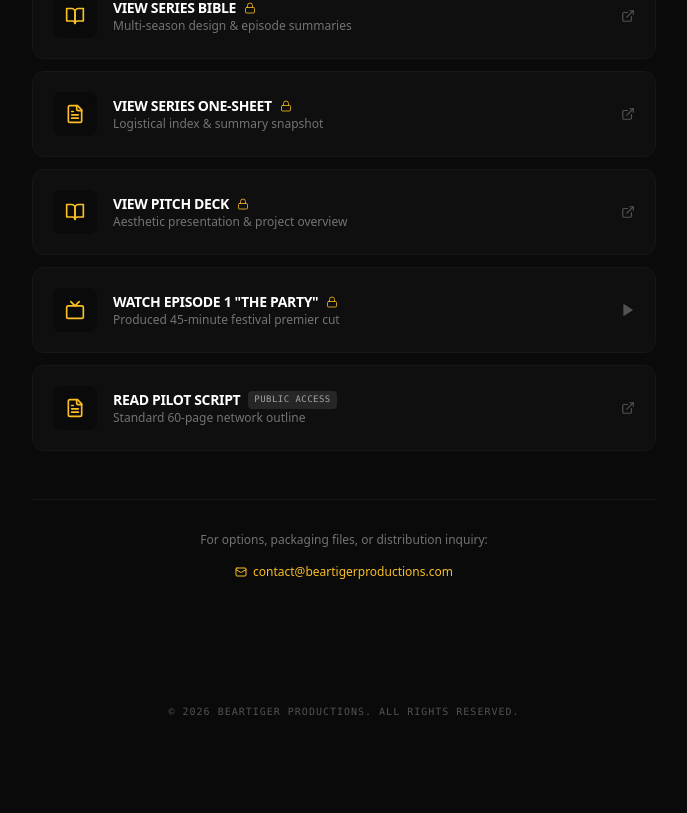
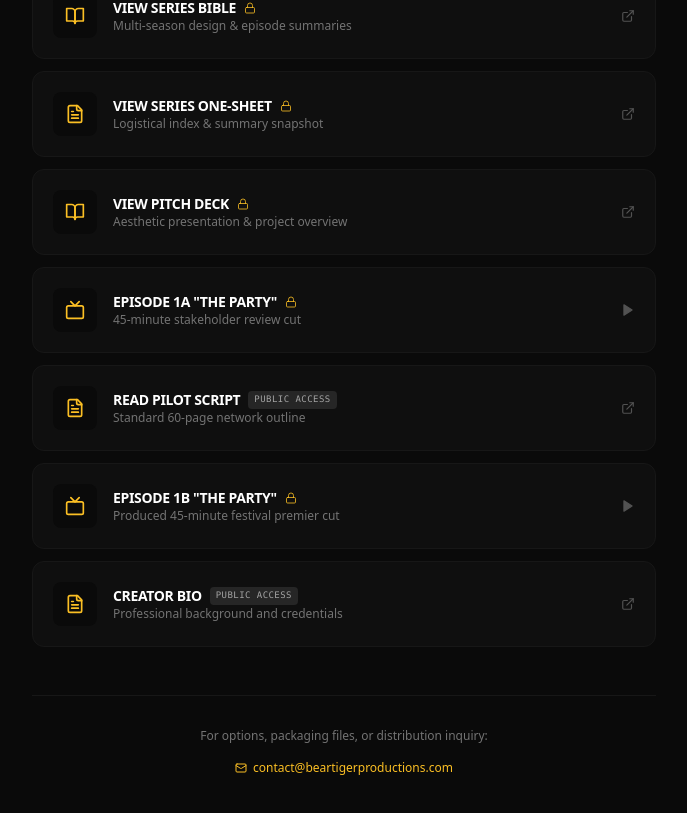
Before and after one commit to kaipaynter/undone-screening-room-v2, a React (Vite) app: page / in a window 1280 px wide. Shown: the part 599-1412 px from the top of the page, without its empty margins (296-983 px from the left). Before the commit the page ends 1342 px from the top, so only its background shows below. Built offline with nearby package versions, Linux system fonts and the light colour scheme.

Commit message:
Updated sections

```diff
--- a/src/App.jsx
+++ b/src/App.jsx
@@ -17,7 +17,7 @@ import {
 
 export default function App() {
   // Modal view states for opening materials
-  const [activeDocument, setActiveDocument] = useState(null); // 'script', 'deck', 'onesheet', 'bible'
+  const [activeDocument, setActiveDocument] = useState(null); // 'script', 'deck', 'onesheet', 'bible', 'bio'
   const [activeVideo, setActiveVideo] = useState(null); // 'teaser', 'bts', 'ep1'
   const [deckPage, setDeckPage] = useState(0);
 
@@ -32,7 +32,6 @@ export default function App() {
 
   // BASE64 CONFIG PASSWORD:
   // "VU5ET05FMjAyNg==" decodes to "UNDONE2026"
-  // To change the password, encode your new password string to Base64 and replace this value.
   const ENCODED_PASS = "VU5ET05FMjAyNg==";
 
   // Hydrate lock state from browser session on mount
@@ -161,7 +160,6 @@ export default function App() {
           </div>
         </div>
 
-        { }
         {/* Executive Direct Link Tree Stack */}
         <div className="space-y-3">
 
@@ -176,7 +174,7 @@ export default function App() {
               </div>
               <div className="text-left">
                 <div className="flex items-center space-x-2">
-                  <h3 className="font-bold text-white text-sm tracking-tight uppercase">Watch Teaser Trailer</h3>
+                  <h3 className="font-bold text-white text-sm tracking-tight uppercase">2-minute promotional traile</h3>
                   <span className="text-[9px] font-mono bg-neutral-800 text-neutral-400 px-1.5 py-0.5 rounded uppercase tracking-wider">Public Access</span>
                 </div>
                 <p className="text-neutral-500 text-xs">Short dynamic mood conceptual piece</p>
@@ -185,7 +183,7 @@ export default function App() {
             <Play size={14} fill="currentColor" className="text-neutral-600 group-hover:text-amber-400 transition-colors" />
           </button>
 
-          {/* Link: BTS Trailer (UNLOCKED - PUBLIC) */}
+          {/* Link:  Interviews, concepts, and prep reels (UNLOCKED - PUBLIC) */}
           <button
             onClick={() => setActiveVideo('bts')}
             className="w-full p-5 rounded-xl bg-neutral-900/40 border border-neutral-900 hover:border-amber-500/30 hover:bg-neutral-900/80 transition-all flex items-center justify-between group"
@@ -196,7 +194,7 @@ export default function App() {
               </div>
               <div className="text-left">
                 <div className="flex items-center space-x-2">
-                  <h3 className="font-bold text-white text-sm tracking-tight uppercase">Watch Behind-The-Scenes</h3>
+                  <h3 className="font-bold text-white text-sm tracking-tight uppercase"> Interviews, concepts, and prep reels</h3>
                   <span className="text-[9px] font-mono bg-neutral-800 text-neutral-400 px-1.5 py-0.5 rounded uppercase tracking-wider">Public Access</span>
                 </div>
                 <p className="text-neutral-500 text-xs">Interviews, table reads, & concept prep reels</p>
@@ -277,7 +275,7 @@ export default function App() {
             <ExternalLink size={14} className="text-neutral-600 group-hover:text-amber-400 transition-colors" />
           </button>
 
-          {/* Link: Ep 1 Pilot Screener (LOCKED) */}
+          {/* Link: Episode 1A "The Party" Stakeholder Screener (LOCKED) */}
           <button
             onClick={() => handleProtectedAction('video', 'ep1')}
             className="w-full p-5 rounded-xl bg-neutral-900/40 border border-neutral-900 hover:border-amber-500/30 hover:bg-neutral-900/80 transition-all flex items-center justify-between group relative overflow-hidden"
@@ -288,14 +286,14 @@ export default function App() {
               </div>
               <div className="text-left">
                 <div className="flex items-center space-x-2">
-                  <h3 className="font-bold text-white text-sm tracking-tight uppercase">Watch Episode 1 "The Party"</h3>
+                  <h3 className="font-bold text-white text-sm tracking-tight uppercase">Episode 1A "The Party"</h3>
                   {isUnlocked ? (
                     <Unlock size={12} className="text-emerald-500" />
                   ) : (
                     <Lock size={12} className="text-amber-400/80" />
                   )}
                 </div>
-                <p className="text-neutral-500 text-xs">Produced 45-minute festival premier cut</p>
+                <p className="text-neutral-500 text-xs">45-minute stakeholder review cut</p>
               </div>
             </div>
             <Play size={14} fill="currentColor" className="text-neutral-600 group-hover:text-amber-400 transition-colors" />
@@ -316,6 +314,50 @@ export default function App() {
                   <span className="text-[9px] font-mono bg-neutral-800 text-neutral-400 px-1.5 py-0.5 rounded uppercase tracking-wider">Public Access</span>
                 </div>
                 <p className="text-neutral-500 text-xs">Standard 60-page network outline</p>
+              </div>
+            </div>
+            <ExternalLink size={14} className="text-neutral-600 group-hover:text-amber-400 transition-colors" />
+          </button>
+
+          {/* Link: Episode 1B "The Party" Festival Cut (LOCKED) */}
+          <button
+            onClick={() => handleProtectedAction('video', 'ep1b')}
+            className="w-full p-5 rounded-xl bg-neutral-900/40 border border-neutral-900 hover:border-amber-500/30 hover:bg-neutral-900/80 transition-all flex items-center justify-between group relative overflow-hidden"
+          >
+            <div className="flex items-center space-x-4">
+              <div className="p-3 rounded-lg bg-neutral-950 text-amber-400 group-hover:scale-105 transition-transform">
+                <Tv size={20} />
+              </div>
+              <div className="text-left">
+                <div className="flex items-center space-x-2">
+                  <h3 className="font-bold text-white text-sm tracking-tight uppercase">Episode 1B "The Party"</h3>
+                  {isUnlocked ? (
+                    <Unlock size={12} className="text-emerald-500" />
+                  ) : (
+                    <Lock size={12} className="text-amber-400/80" />
+                  )}
+                </div>
+                <p className="text-neutral-500 text-xs">Produced 45-minute festival premier cut</p>
+              </div>
+            </div>
+            <Play size={14} fill="currentColor" className="text-neutral-600 group-hover:text-amber-400 transition-colors" />
+          </button>
+
+          {/* Link: Creator Bio (UNLOCKED - PUBLIC) */}
+          <button
+            onClick={() => setActiveDocument('bio')}
+            className="w-full p-5 rounded-xl bg-neutral-900/40 border border-neutral-900 hover:border-amber-500/30 hover:bg-neutral-900/80 transition-all flex items-center justify-between group"
+          >
+            <div className="flex items-center space-x-4">
+              <div className="p-3 rounded-lg bg-neutral-950 text-amber-400 group-hover:scale-105 transition-transform">
+                <FileText size={20} />
+              </div>
+              <div className="text-left">
+                <div className="flex items-center space-x-2">
+                  <h3 className="font-bold text-white text-sm tracking-tight uppercase">Creator Bio</h3>
+                  <span className="text-[9px] font-mono bg-neutral-800 text-neutral-400 px-1.5 py-0.5 rounded uppercase tracking-wider">Public Access</span>
+                </div>
+                <p className="text-neutral-500 text-xs">Professional background and credentials</p>
               </div>
             </div>
             <ExternalLink size={14} className="text-neutral-600 group-hover:text-amber-400 transition-colors" />
@@ -358,13 +400,13 @@ export default function App() {
         © 2026 BEARTIGER PRODUCTIONS. All Rights Reserved.
       </footer>
 
-      {/* --- PASSWORD GATE LIGHTBOXPOPUP --- */}
+      {/* --- PASSWORD GATE LIGHTBOX POPUP --- */}
       {showPasswordModal && (
         <div className="fixed inset-0 z-50 bg-black/95 backdrop-blur-md flex items-center justify-center p-4">
           <div className="max-w-md w-full bg-neutral-900 border border-neutral-800 p-6 md:p-8 rounded-2xl space-y-6 shadow-2xl relative">
             <button
               onClick={handleClosePasswordModal}
-              className="absolute top-4 right-4 p-1 rounded-full text-neutral-500 hover:text-white hover:bg-neutral-800 transition-all"
+              className="absolute top-4 right-4 p-1 rounded-full text-neutral-500 hover:text-white hover:bg-neutral-880 transition-all"
             >
               <X size={16} />
             </button>
@@ -435,6 +477,7 @@ export default function App() {
                 {activeDocument === 'deck' && "INTERACTIVE DECK"}
                 {activeDocument === 'bible' && "SERIES BIBLE EXTRACT"}
                 {activeDocument === 'onesheet' && "EXECUTIVE SUMMARY"}
+                {activeDocument === 'bio' && "CREATOR BIO DOCUMENT"}
               </span>
               <button
                 onClick={() => setActiveDocument(null)}
@@ -550,6 +593,29 @@ export default function App() {
                   </div>
                 )}
 
+                {/* Creator Bio Document View */}
+                {activeDocument === 'bio' && (
+                  <div className="space-y-4 font-sans text-xs text-neutral-800">
+                    <h2 className="text-lg font-bold text-neutral-900 uppercase tracking-tight">CREATOR PROFILE</h2>
+                    <p className="text-xs font-semibold text-neutral-500 uppercase tracking-widest leading-none">
+                      Professional background and credentials
+                    </p>
+                    <div className="h-[1px] w-full bg-neutral-200 my-2" />
+                    <p className="leading-relaxed">
+                      <strong>Lead Creator Portfolio:</strong> Award-winning screenwriter and director based in Los Angeles, California. Alumni of leading cinematic institutions with a track record of character-driven comedies and independent film festival selections.
+                    </p>
+                    <p className="leading-relaxed">
+                      <strong>Creative Vision:</strong> Specializing in modern relationship dynamics, biracial and intersectional storytelling, and capturing the authentic, raw texture of coastal urban life.
+                    </p>
+                    <p className="leading-relaxed">
+                      <strong>Select Credentials:</strong>
+                      <br />• WGA West Member since 2019
+                      <br />• Official Selection - Sundance Creative Producing Lab (2023)
+                      <br />• Tribeca Film Festival Short Film Contributor
+                    </p>
+                  </div>
+                )}
+
               </div>
 
               {/* Secure footer info block */}
@@ -576,7 +642,8 @@ export default function App() {
               <span className="text-xs font-mono text-amber-400 font-bold uppercase">
                 {activeVideo === 'teaser' && "Teaser Trailer Preview"}
                 {activeVideo === 'bts' && "Behind-The-Scenes Cut"}
-                {activeVideo === 'ep1' && "Episode 1 'The Party' screener"}
+                {activeVideo === 'ep1' && "Episode 1A 'The Party' screener"}
+                {activeVideo === 'ep1b' && "Episode 1B 'The Party' screener"}
               </span>
               <button
                 onClick={() => setActiveVideo(null)}
```
